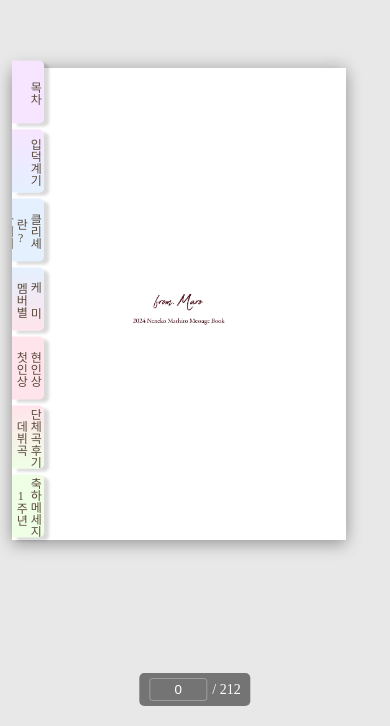
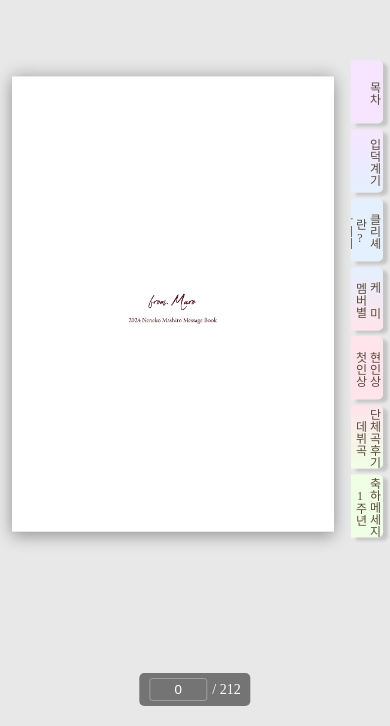
Before and after one commit to 2025clichedebut/messagebook, a plain HTML site: page index.html in a window 390 px wide. Shown: the part 118-844 px from the top of the page. Drawn offline with Linux system fonts and the light colour scheme; a web font is replaced by a local one.

Commit message:
no message

```diff
--- a/styles.css
+++ b/styles.css
@@ -231,6 +231,7 @@ body.first-page .bookmark:nth-child(n) { transform: translateX(-7px); }
 
     .bookmark-container {
         position: fixed;
+        right: 0;
         top: 50%;
         transform: translateY(-50%);
         z-index: 100;
@@ -254,7 +255,7 @@ body.first-page .bookmark:nth-child(n) { transform: translateX(-7px); }
     }
 
     body.first-page .right-page {
-        max-height: 56vh;
+        max-height: 54vh;
         margin: auto;
     }
 }
```
